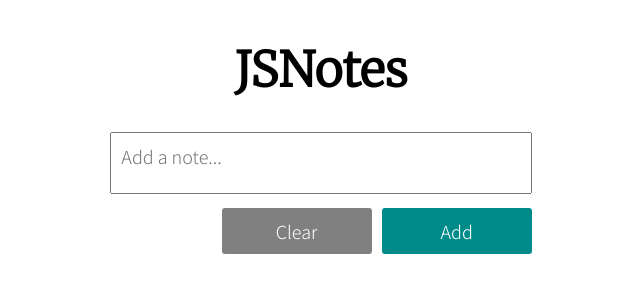
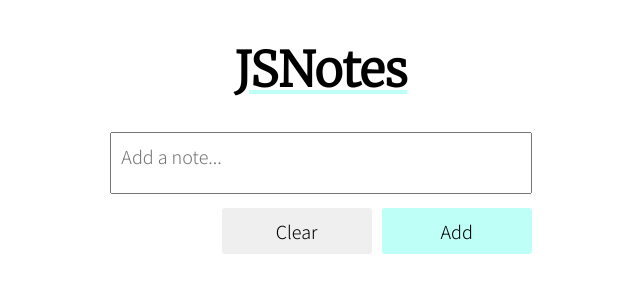
Before and after one commit to ryanarnold/js-notes, a website: page public/index.html in a window 1280 px wide. Shown: the whole page, without its empty margins (319-959 px from the left). Drawn offline with Linux system fonts and the light colour scheme.

Commit message:
Tweak colors

```diff
--- a/public/css/index.css
+++ b/public/css/index.css
@@ -3,6 +3,8 @@ h1 {
   font-family: 'Merriweather', serif;
   text-align: center;
   font-size: 48px;
+  text-decoration: underline;
+  text-decoration-color: #BEFFF8
 }
 
 .container {
@@ -50,8 +52,7 @@ h1 {
   margin-left: 10px;
 
   /* Colors */
-  background-color: darkcyan;
-  color: white;
+  background-color: #BEFFF8;
 }
 
 #btnClear {
@@ -59,8 +60,7 @@ h1 {
   float: right;
 
   /* Colors */
-  background-color: gray;
-  color: white;
+  background-color: gE8E8E8ray;
 }
 
 .note {
```
